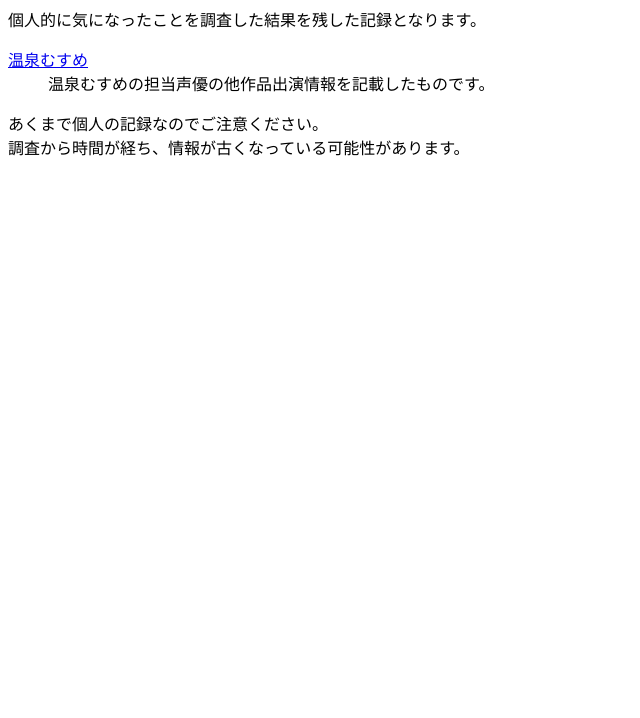
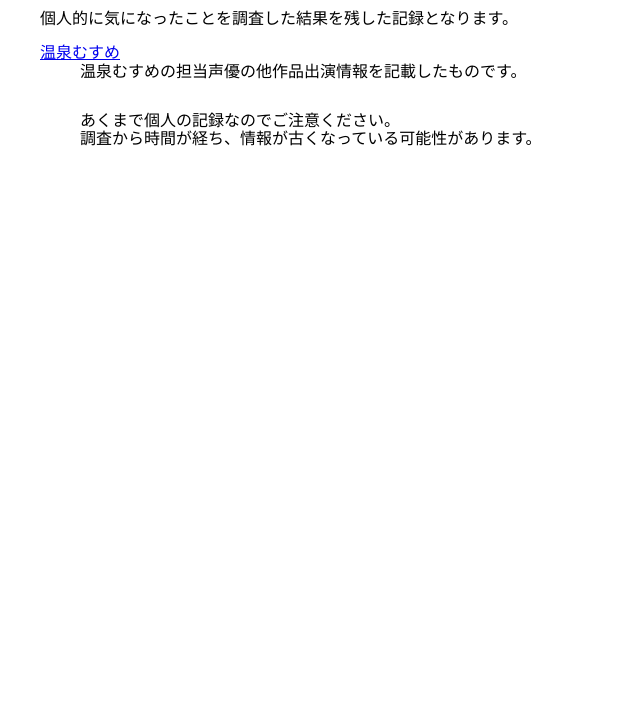
Before and after one commit to SmithoS/my-notes, a plain HTML site: page docs/index.html in a window 1280 px wide. Shown: the part 82-800 px from the top of the page, without its empty margins (0-640 px from the left). Drawn offline with Linux system fonts and the light colour scheme; the site is published under a folder, as on GitHub Pages, so addresses that start at the root find nothing.

Commit message:
cssのパスを相対パスで書き直し

```diff
--- a/docs/index.html
+++ b/docs/index.html
@@ -5,8 +5,8 @@
   <title>スミソ調査メモ</title>
   <meta name="description" content="">
   <meta name="author" content="">
-  <link rel="stylesheet" href="/css/normalize.css">
-  <link rel="stylesheet" href="/css/basestyles.css">
+  <link rel="stylesheet" href="./css/normalize.css">
+  <link rel="stylesheet" href="./css/basestyles.css">
 
 </head>
 <body>
@@ -34,6 +34,5 @@
         </div>
     </div>
 </div>
-<script src="js/main.js"></script>
 </body>
 </html>
```
Also changed, not shown: docs/onsen-musume/index.html (+2 -2 lines).
